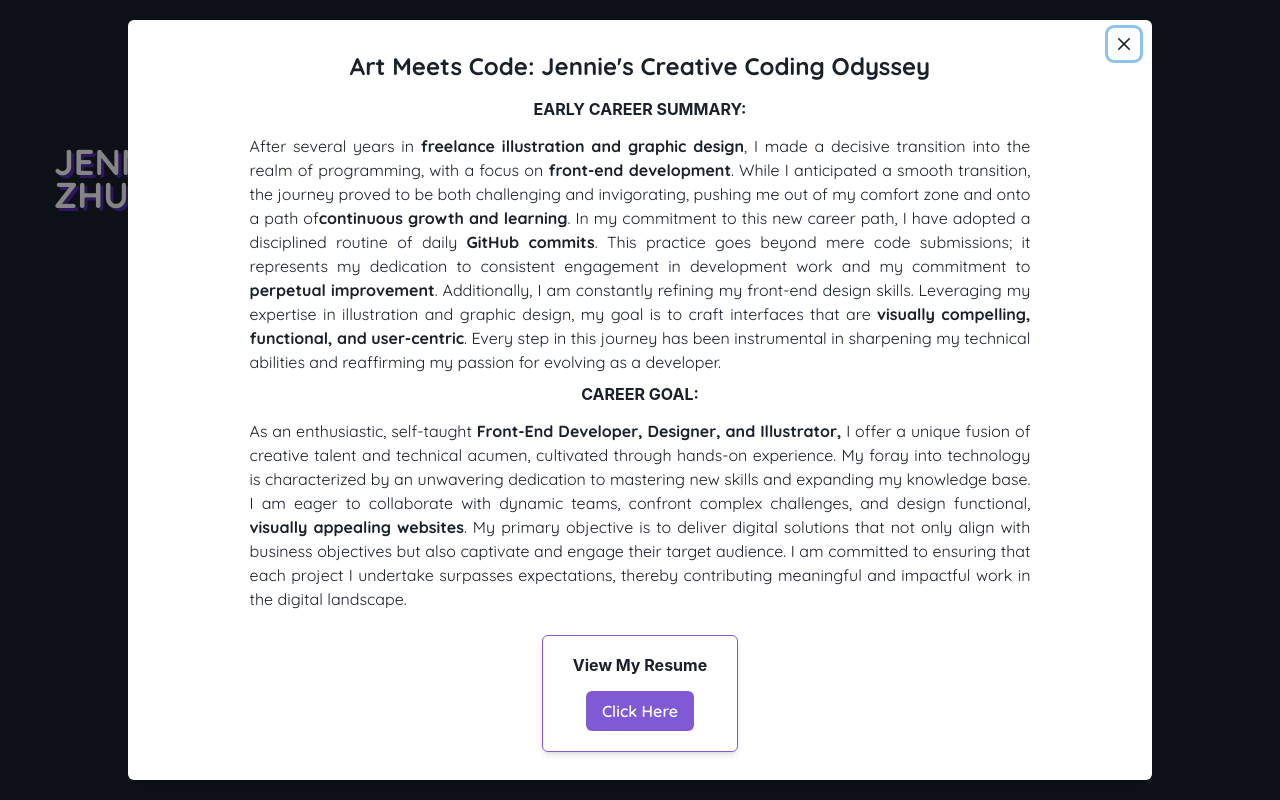
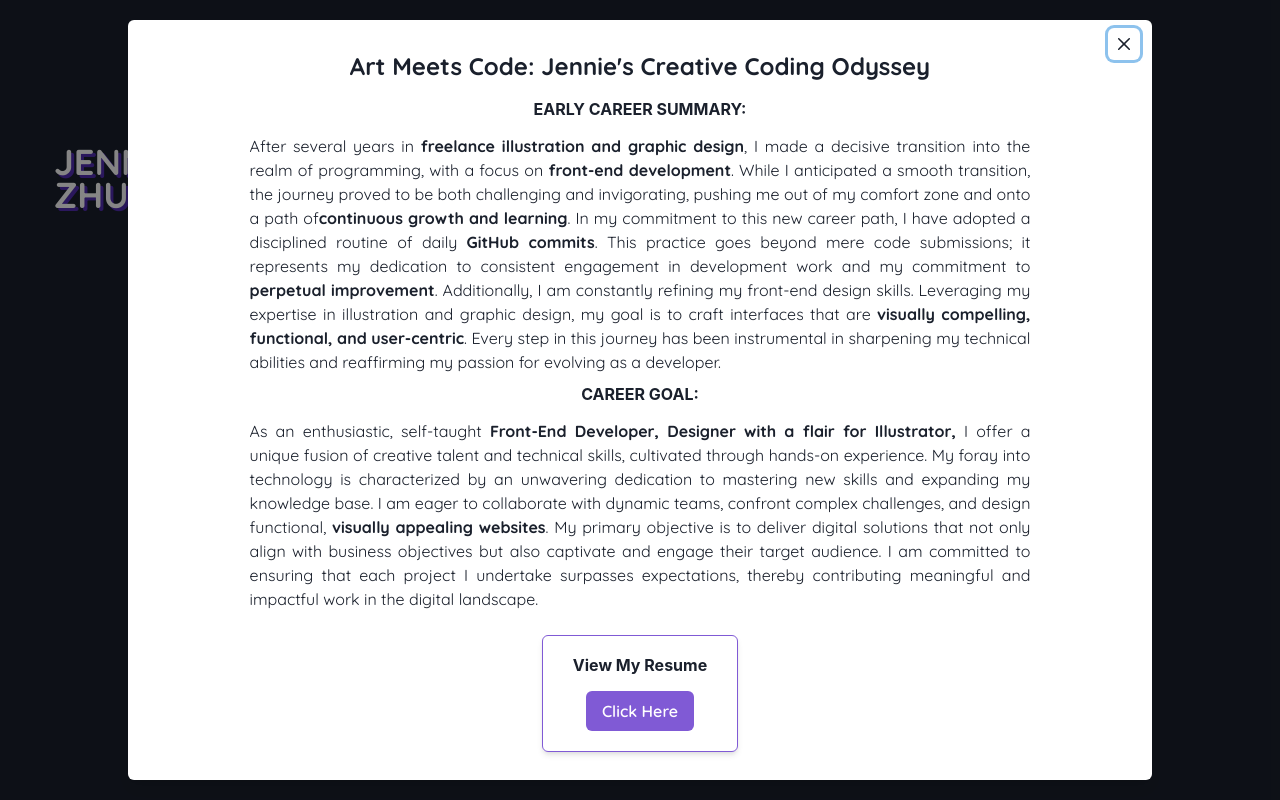
Before and after one commit to jzhupan/React-Portfolio, a React (Vite) app in the folder react-project/: page / in a window 1280 px wide. Both pictures are taken after a click on the element "About". Built offline with nearby package versions, Linux system fonts and the light colour scheme; grey boxes are pictures that could not be loaded.

Commit message:
Adding meta description

```diff
--- a/react-project/index.html
+++ b/react-project/index.html
@@ -2,6 +2,9 @@
 <html lang="en">
   <head>
     <meta charset="UTF-8" />
+    <meta name="description" content-"Jennie Zhu: Self-taught Front-end
+    Developer & Designer with a flair for illustration. Blending creativity with
+    technical skill." />
     <link
       rel="icon"
       type="image/svg+xml"
--- a/react-project/src/components/About.jsx
+++ b/react-project/src/components/About.jsx
@@ -61,8 +61,10 @@ const About = () => {
             </Heading>
             <Text pt="2" textAlign={"justify"} mb={2}>
               As an enthusiastic, self-taught{" "}
-              <strong>Front-End Developer, Designer, and Illustrator,</strong> I
-              offer a unique fusion of creative talent and technical acumen,
+              <strong>
+                Front-End Developer, Designer with a flair for Illustrator,
+              </strong>{" "}
+              I offer a unique fusion of creative talent and technical skills,
               cultivated through hands-on experience. My foray into technology
               is characterized by an unwavering dedication to mastering new
               skills and expanding my knowledge base. I am eager to collaborate
```
